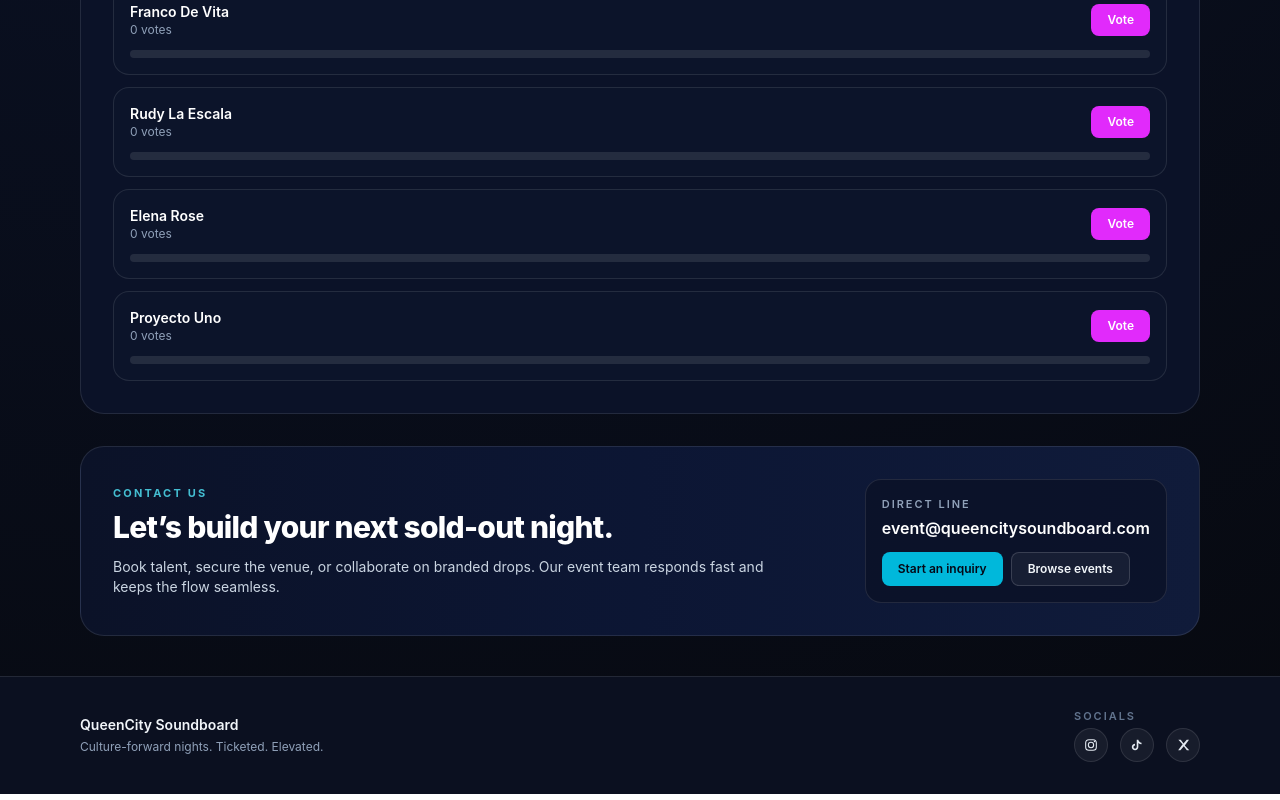
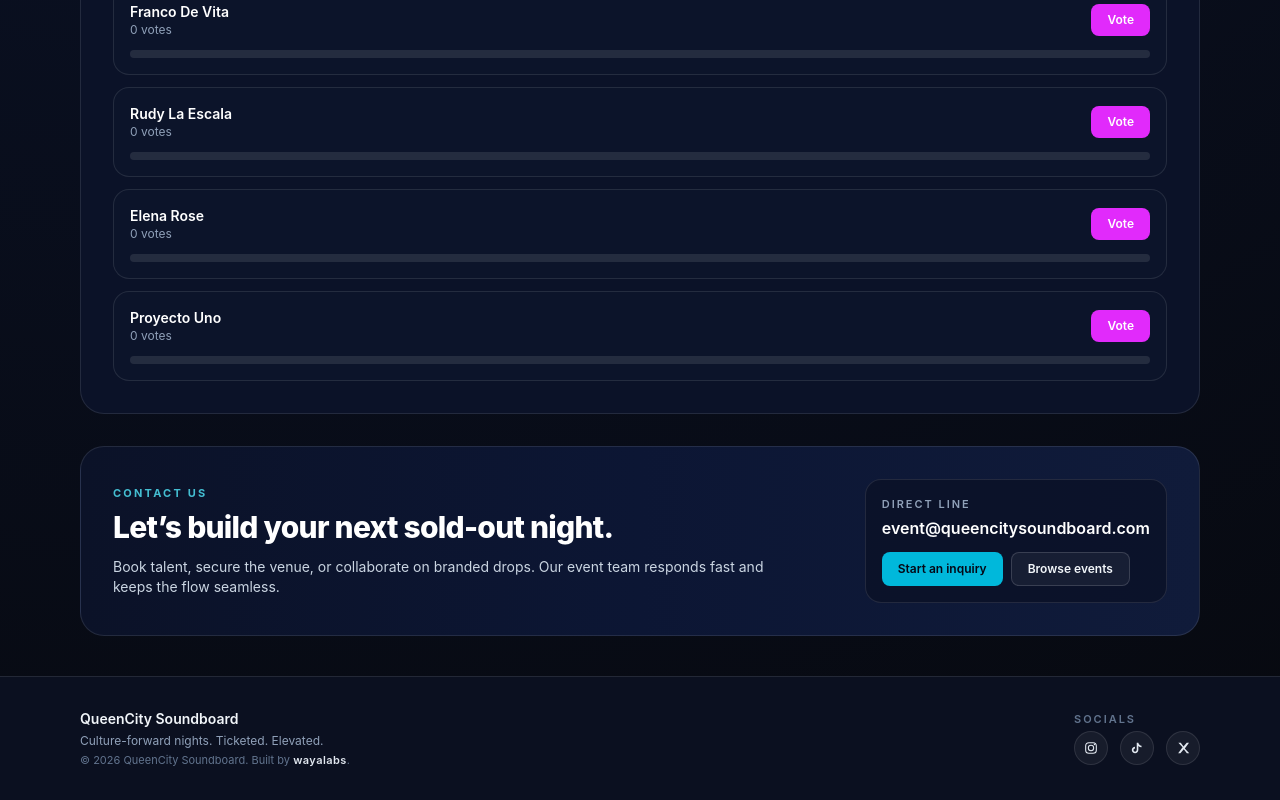
Before and after one commit to 0xwaya/queencity-soundboard-standalone, a Next.js app in the folder apps/web/: page / in a window 1280 px wide. Shown: the part 1258-2058 px from the top of the page. Built offline with nearby package versions, Linux system fonts and the light colour scheme; no server answers; the database is empty.

Commit message:
Add Wayalabs footer credit styling

```diff
--- a/apps/web/src/app/globals.css
+++ b/apps/web/src/app/globals.css
@@ -1,4 +1,5 @@
 @import "tailwindcss";
+@import url("https://fonts.googleapis.com/css2?family=Space+Grotesk:wght@500;600&display=swap");
 
 :root {
   --background: #07090f;
@@ -21,3 +22,10 @@ body {
   color: var(--foreground);
   font-family: Inter, Arial, Helvetica, sans-serif;
 }
+
+.wayalabs-word {
+  font-family: "Space Grotesk", Inter, Arial, sans-serif;
+  font-weight: 600;
+  letter-spacing: 0.04em;
+  text-transform: lowercase;
+}
--- a/apps/web/src/app/layout.tsx
+++ b/apps/web/src/app/layout.tsx
@@ -71,6 +71,10 @@ export default function RootLayout({
             <div className="space-y-1">
               <p className="text-sm font-semibold text-slate-100">QueenCity Soundboard</p>
               <p className="truncate text-xs text-slate-400 max-w-xs sm:max-w-none">Culture-forward nights. Ticketed. Elevated.</p>
+              <p className="text-[11px] text-slate-500">
+                © {new Date().getFullYear()} QueenCity Soundboard. Built by {" "}
+                <span className="wayalabs-word text-slate-200">wayalabs</span>.
+              </p>
             </div>
 
             <div className="flex flex-wrap items-center gap-4">
```
